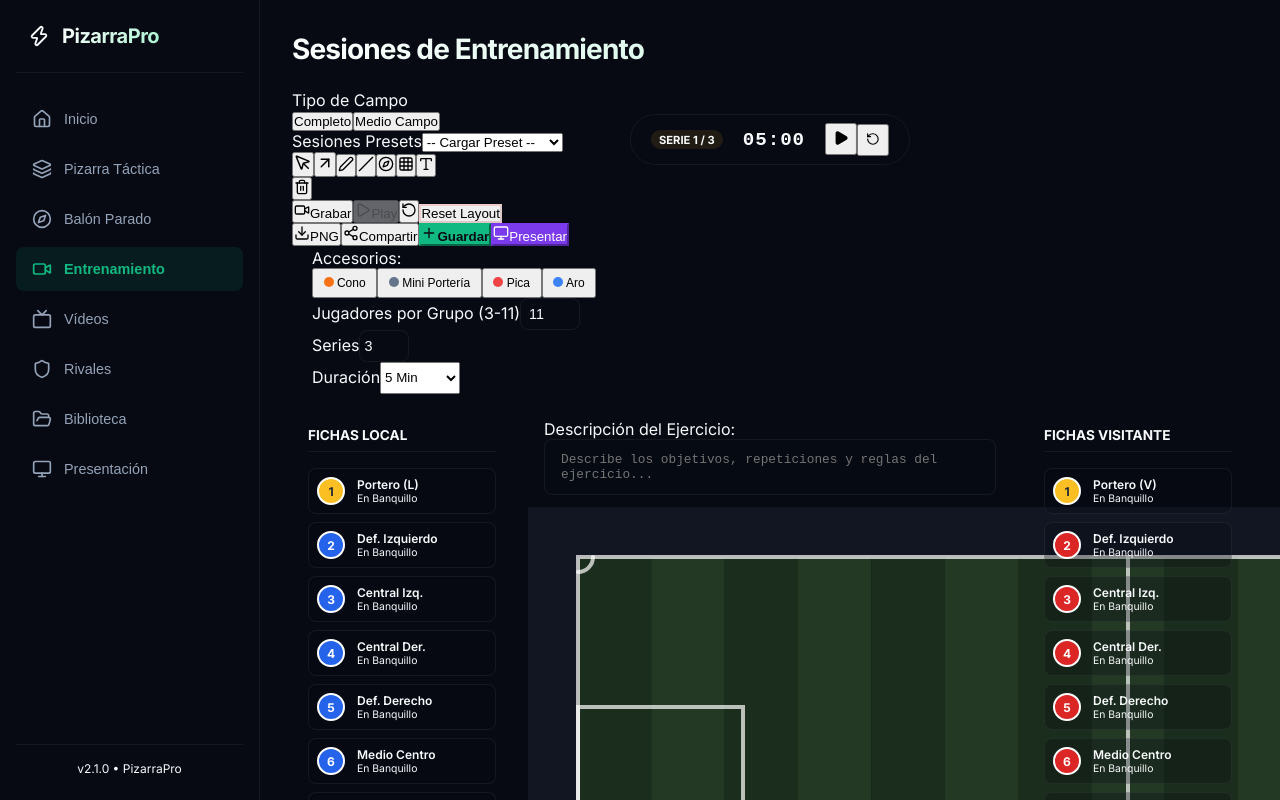
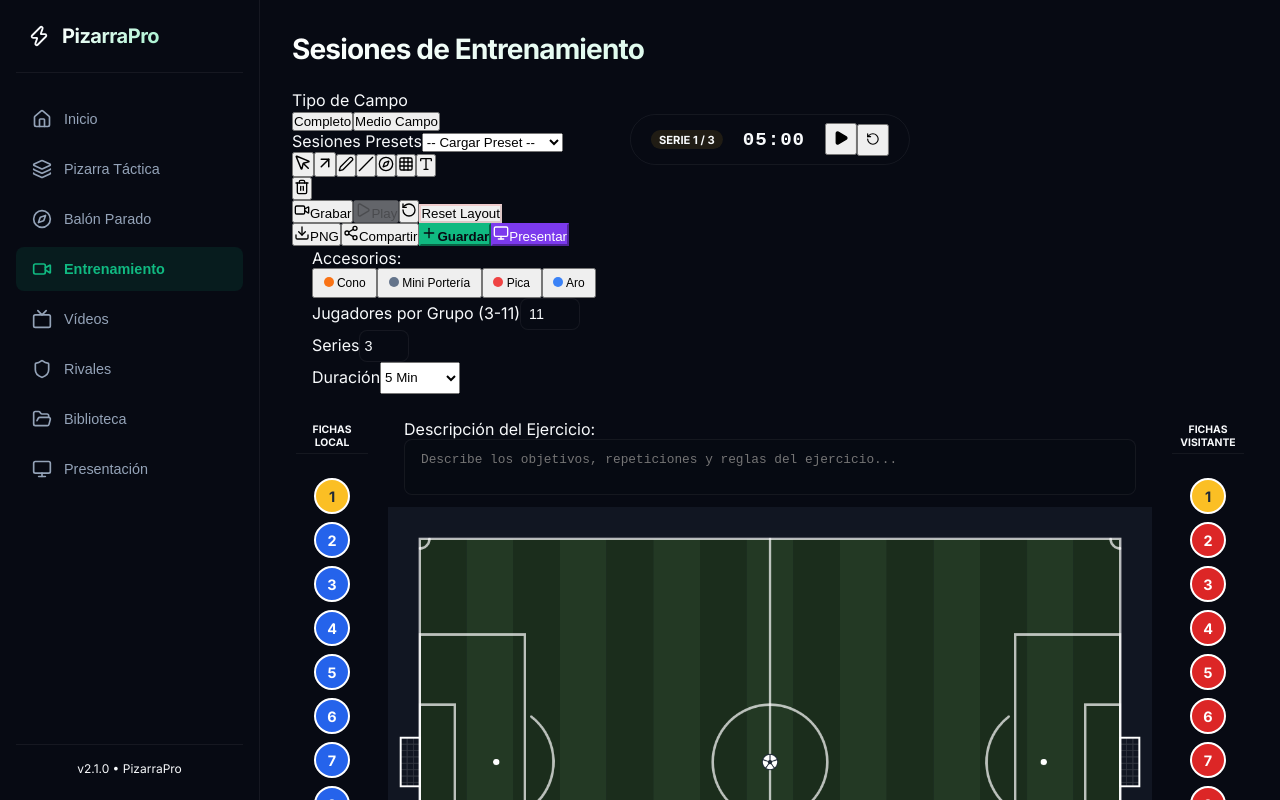
Before and after one commit to chiquiruiz1-hub/pizarra-tactica, a Next.js app: page / in a window 1280 px wide. Both pictures are taken after a click on the button "Entrenamiento". Built offline with nearby package versions, Linux system fonts and the light colour scheme.

Commit message:
Fichas sin nombres layout tres columnas

```diff
--- a/src/components/TacticalCanvas.tsx
+++ b/src/components/TacticalCanvas.tsx
@@ -1846,19 +1846,40 @@ export default function TacticalCanvas({ mode, onSave, initialPlayData, backgrou
 
         {/* LEFT DOCK: HOME TEAM */}
         {!isPresentationMode && (
-          <aside className="dock-sidebar glassmorphic home-dock">
-            <h4 className="dock-title text-blue">Fichas Local</h4>
-            <div className="dock-list scrollbar-custom">
-              {localHomePlayers.map(p => (
+          <aside className="dock-sidebar glassmorphic home-dock" style={{ width: '80px', minWidth: '80px', maxWidth: '80px', padding: '0.75rem 0.25rem', display: 'flex', flexDirection: 'column', alignItems: 'center', flexShrink: 0 }}>
+            <h4 className="dock-title text-blue" style={{ fontSize: '0.65rem', textAlign: 'center', width: '100%', wordBreak: 'break-word', marginBottom: '0.5rem', paddingBottom: '0.25rem' }}>Fichas Local</h4>
+            <div className="dock-list scrollbar-custom" style={{ display: 'flex', flexDirection: 'column', alignItems: 'center', gap: '0.5rem', width: '100%', overflowY: 'auto' }}>
+              {localHomePlayers.filter(p => p.docked).map(p => (
                 <div
                   key={p.id}
                   draggable={p.docked}
                   onDragStart={e => handleDockDragStart(e, p.id)}
-                  className={`dock-item-card ${!p.docked ? 'deployed-opacity' : ''}`}
+                  className="dock-item-card"
+                  style={{
+                    background: 'none',
+                    border: 'none',
+                    padding: 0,
+                    cursor: 'grab',
+                    display: 'flex',
+                    justifyContent: 'center',
+                    alignItems: 'center',
+                    width: '36px',
+                    height: '36px',
+                    flexShrink: 0
+                  }}
                 >
                   <div
                     className="dock-item-token"
                     style={{
+                      width: '36px',
+                      height: '36px',
+                      borderRadius: '50%',
+                      display: 'flex',
+                      alignItems: 'center',
+                      justifyContent: 'center',
+                      fontSize: '0.9rem',
+                      fontWeight: 700,
+                      border: '2px solid #ffffff',
                       backgroundColor: p.isGK
                         ? '#fbbf24'
                         : p.colorTag
@@ -1870,42 +1891,45 @@ export default function TacticalCanvas({ mode, onSave, initialPlayData, backgrou
                   >
                     {p.number}
                   </div>
-                  <div className="dock-item-details">
-                    {editingPlayerId === p.id ? (
-                      <input
-                        type="text"
-                        value={editingName}
-                        onChange={e => setEditingName(e.target.value)}
-                        onBlur={savePlayerName}
-                        onKeyDown={e => { if (e.key === 'Enter') savePlayerName(); }}
-                        autoFocus
-                        className="dock-name-input"
-                      />
-                    ) : (
-                      <span onDoubleClick={e => startEditPlayerName(p.id, p.name, e)} className="dock-item-name" title="Doble clic para renombrar">
-                        {p.name}
-                      </span>
-                    )}
-                    <span className="dock-item-status text-muted">
-                      {p.docked ? 'En Banquillo' : 'En Campo'}
-                    </span>
-                  </div>
                 </div>
               ))}
 
               {/* Referee Entity at bottom of Home dock */}
-              {refereePlayer && (
+              {refereePlayer && refereePlayer.docked && (
                 <div
                   draggable={refereePlayer.docked}
                   onDragStart={e => handleDockDragStart(e, refereePlayer.id)}
-                  className={`dock-item-card referee-card ${!refereePlayer.docked ? 'deployed-opacity' : ''}`}
+                  className="dock-item-card referee-card"
+                  style={{
+                    background: 'none',
+                    border: 'none',
+                    padding: 0,
+                    cursor: 'grab',
+                    display: 'flex',
+                    justifyContent: 'center',
+                    alignItems: 'center',
+                    width: '36px',
+                    height: '36px',
+                    flexShrink: 0
+                  }}
                 >
-                  <div className="dock-item-token" style={{ backgroundColor: '#10b981', color: '#000000', borderColor: '#000000' }}>
+                  <div
+                    className="dock-item-token"
+                    style={{
+                      width: '36px',
+                      height: '36px',
+                      borderRadius: '50%',
+                      display: 'flex',
+                      alignItems: 'center',
+                      justifyContent: 'center',
+                      fontSize: '0.65rem',
+                      fontWeight: 700,
+                      border: '2px solid #000000',
+                      backgroundColor: '#10b981',
+                      color: '#000000'
+                    }}
+                  >
                     ÁRB
-                  </div>
-                  <div className="dock-item-details">
-                    <span className="dock-item-name font-semibold">{refereePlayer.name}</span>
-                    <span className="dock-item-status text-muted">{refereePlayer.docked ? 'En Banquillo' : 'En Campo'}</span>
                   </div>
                 </div>
               )}
@@ -1914,7 +1938,7 @@ export default function TacticalCanvas({ mode, onSave, initialPlayData, backgrou
         )}
 
         {/* CENTER COLUMN: CANVAS FIELD & TIMERS */}
-        <div className="canvas-viewport-column flex-col items-center">
+        <div className="canvas-viewport-column flex-col items-center" style={{ flex: 1, minWidth: 0 }}>
 
           {/* TIMER HUD OVERLAY */}
           {mode === 'entrenamiento' && !isPresentationMode && (
@@ -1997,7 +2021,7 @@ export default function TacticalCanvas({ mode, onSave, initialPlayData, backgrou
           )}
 
           {/* Main canvas container */}
-          <div className="canvas-wrapper pres-fullscreen-stage glassmorphic w-full">
+          <div className="canvas-wrapper pres-fullscreen-stage glassmorphic w-full" style={{ overflow: 'hidden', display: 'flex', justifyContent: 'center', alignItems: 'center' }}>
             <canvas
               ref={canvasRef}
               width={PITCH_WIDTH}
@@ -2009,25 +2033,47 @@ export default function TacticalCanvas({ mode, onSave, initialPlayData, backgrou
               onDragOver={handleCanvasDragOver}
               onDrop={handleCanvasDrop}
               className="pitch-canvas"
+              style={{ maxWidth: '100%', height: 'auto', display: 'block', objectFit: 'contain' }}
             />
           </div>
         </div>
 
         {/* RIGHT DOCK: AWAY TEAM */}
         {!isPresentationMode && (
-          <aside className="dock-sidebar glassmorphic away-dock">
-            <h4 className="dock-title text-red">Fichas Visitante</h4>
-            <div className="dock-list scrollbar-custom">
-              {localAwayPlayers.map(p => (
+          <aside className="dock-sidebar glassmorphic away-dock" style={{ width: '80px', minWidth: '80px', maxWidth: '80px', padding: '0.75rem 0.25rem', display: 'flex', flexDirection: 'column', alignItems: 'center', flexShrink: 0 }}>
+            <h4 className="dock-title text-red" style={{ fontSize: '0.65rem', textAlign: 'center', width: '100%', wordBreak: 'break-word', marginBottom: '0.5rem', paddingBottom: '0.25rem' }}>Fichas Visitante</h4>
+            <div className="dock-list scrollbar-custom" style={{ display: 'flex', flexDirection: 'column', alignItems: 'center', gap: '0.5rem', width: '100%', overflowY: 'auto' }}>
+              {localAwayPlayers.filter(p => p.docked).map(p => (
                 <div
                   key={p.id}
                   draggable={p.docked}
                   onDragStart={e => handleDockDragStart(e, p.id)}
-                  className={`dock-item-card ${!p.docked ? 'deployed-opacity' : ''}`}
+                  className="dock-item-card"
+                  style={{
+                    background: 'none',
+                    border: 'none',
+                    padding: 0,
+                    cursor: 'grab',
+                    display: 'flex',
+                    justifyContent: 'center',
+                    alignItems: 'center',
+                    width: '36px',
+                    height: '36px',
+                    flexShrink: 0
+                  }}
                 >
                   <div
                     className="dock-item-token"
                     style={{
+                      width: '36px',
+                      height: '36px',
+                      borderRadius: '50%',
+                      display: 'flex',
+                      alignItems: 'center',
+                      justifyContent: 'center',
+                      fontSize: '0.9rem',
+                      fontWeight: 700,
+                      border: '2px solid #ffffff',
                       backgroundColor: p.isGK
                         ? '#fbbf24'
                         : p.colorTag
@@ -2038,26 +2084,6 @@ export default function TacticalCanvas({ mode, onSave, initialPlayData, backgrou
                     }}
                   >
                     {p.number}
-                  </div>
-                  <div className="dock-item-details">
-                    {editingPlayerId === p.id ? (
-                      <input
-                        type="text"
-                        value={editingName}
-                        onChange={e => setEditingName(e.target.value)}
-                        onBlur={savePlayerName}
-                        onKeyDown={e => { if (e.key === 'Enter') savePlayerName(); }}
-                        autoFocus
-                        className="dock-name-input"
-                      />
-                    ) : (
-                      <span onDoubleClick={e => startEditPlayerName(p.id, p.name, e)} className="dock-item-name" title="Doble clic para renombrar">
-                        {p.name}
-                      </span>
-                    )}
-                    <span className="dock-item-status text-muted">
-                      {p.docked ? 'En Banquillo' : 'En Campo'}
-                    </span>
                   </div>
                 </div>
               ))}
```
